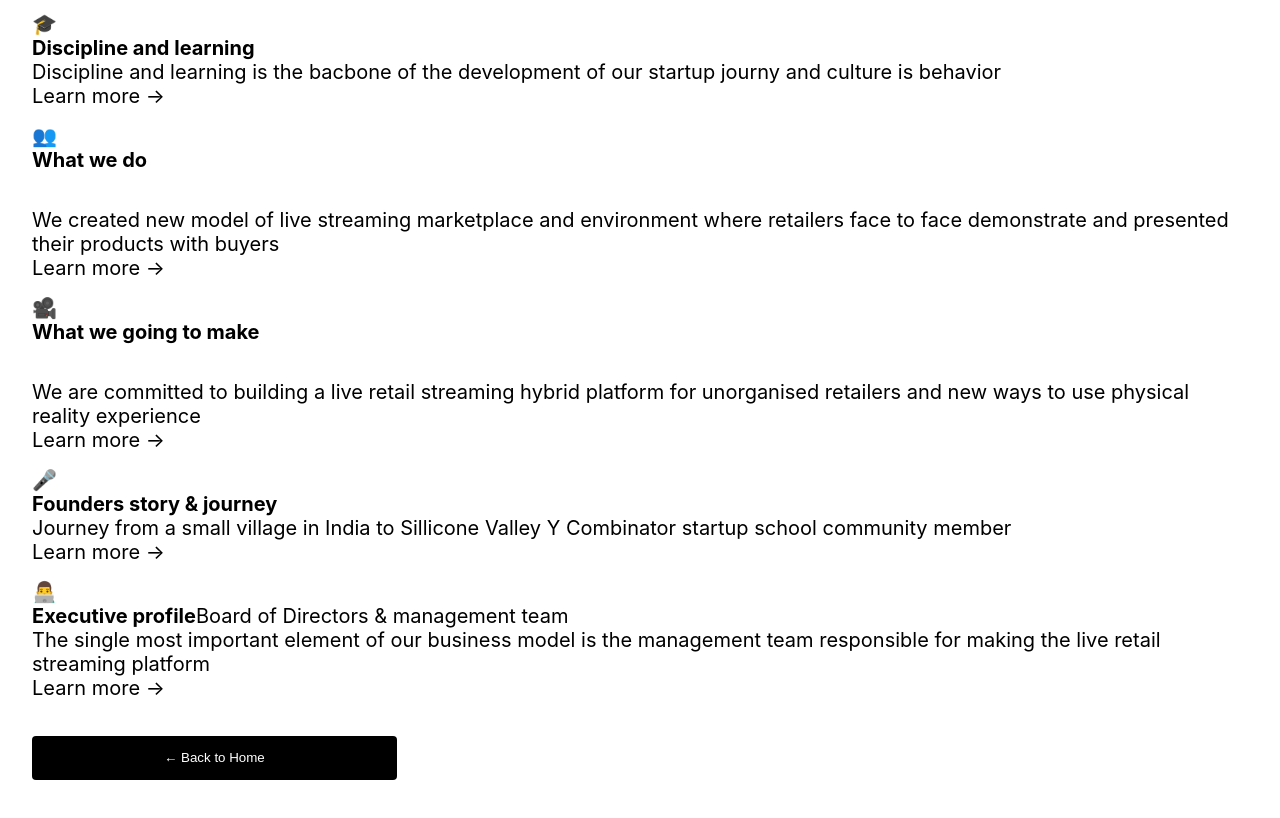
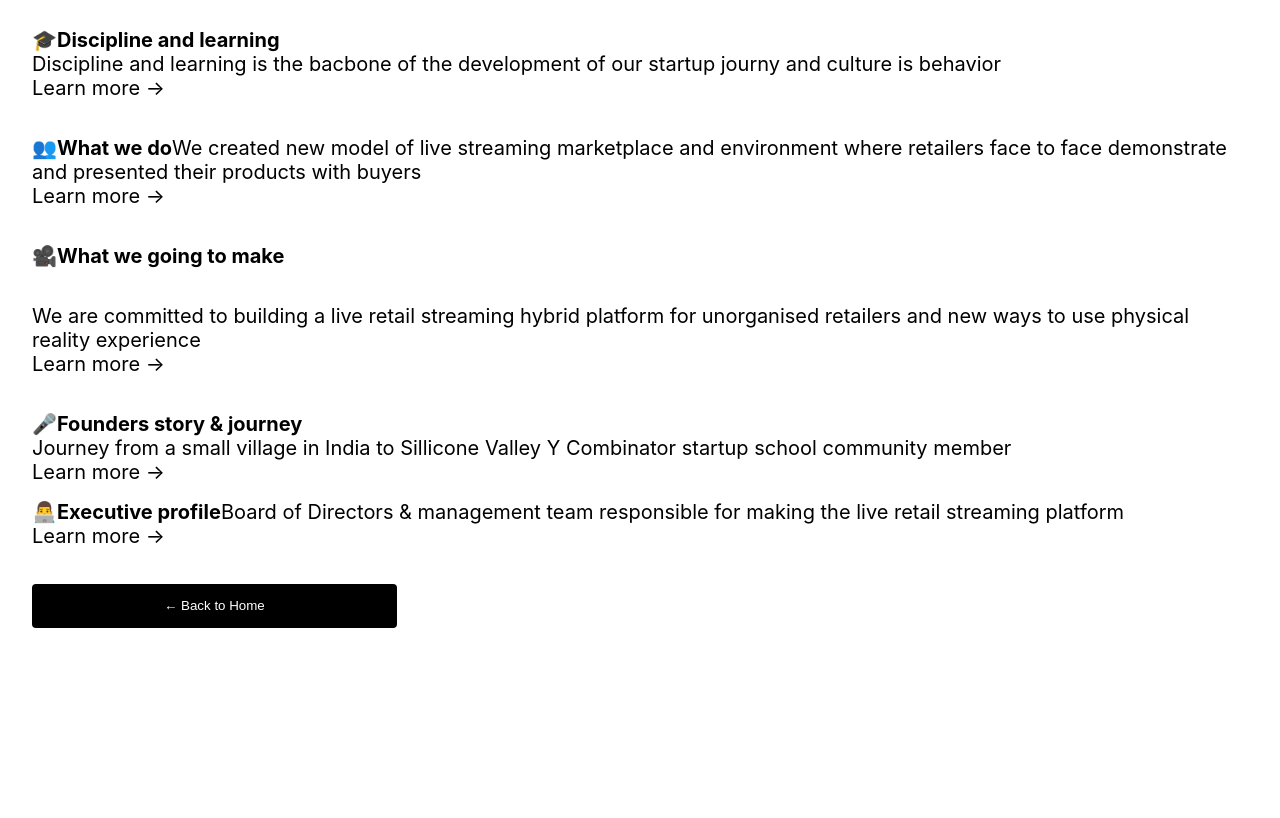
Before and after one commit to rammurmu/next, a Next.js app: page /about in a window 1280 px wide. Shown: the part 660-1478 px from the top of the page. After the commit the page ends 1408 px from the top, so only its background shows below. Built offline with nearby package versions, Linux system fonts and the light colour scheme.

Commit message:
Update about.js

```diff
--- a/pages/about.js
+++ b/pages/about.js
@@ -26,40 +26,39 @@ export default function About() {
         <br />
          Journey from a small village in India to Sillicone Valley Y Combinator startup school community member
         </p>
+        <br />
 
 
 
-
-        <p className={styles.p}>🤔<br /><b>Oneliner</b><br />A live retail streaming hybrid marketplace for retailing<br />
+        <p className={styles.p}>🤔<b>Oneliner</b><br />A live retail streaming hybrid marketplace for retailing<br />
          <br />
           Learn more &rarr;</p>
+        <br />
 
-
-         <p className={styles.p}>🎓<br /><b>Discipline and learning</b>
+         <p className={styles.p}>🎓<b>Discipline and learning</b>
           <br />
           Discipline and learning is the bacbone of the development of our startup journy and culture is behavior
           <br />
            Learn more &rarr;</p>
 
-        <p className={styles.p}>👥<br /><b>What we do</b></p>
+
         <br />
-        <p className={styles.p}>We created new model of live streaming marketplace and environment where retailers face to face demonstrate and presented their products with buyers
+        <p className={styles.p}>👥<b>What we do</b>We created new model of live streaming marketplace and environment where retailers face to face demonstrate and presented their products with buyers
        <br />
        Learn more &rarr;</p>
-
-        <p className={styles.p}>🎥<br /><b>What we going to make</b></p>
+      <br />
+        <p className={styles.p}>🎥<b>What we going to make</b></p>
         <br />
         <p className={styles.p}>We are committed to building a live retail streaming hybrid platform for unorganised retailers and new ways to use physical reality experience
         <br />
          Learn more &rarr;</p>
-
-         <p className={ styles.p}>🎤<br /><b>Founders story & journey</b>
+         <br />
+         <p className={ styles.p}>🎤<b>Founders story & journey</b>
          <br />Journey from a small village in India to Sillicone Valley Y Combinator startup school community member
          <br />
           Learn more &rarr;</p>
 
-         <p className={styles.p}>👨‍💻<br /><b>Executive profile</b>Board of Directors & management team
-         <br />The single most important element of our business model is the management team responsible for making the live retail streaming platform
+         <p className={styles.p}>👨‍💻<b>Executive profile</b>Board of Directors & management team responsible for making the live retail streaming platform
          <br />
           Learn more &rarr;</p>
          <br />
```
